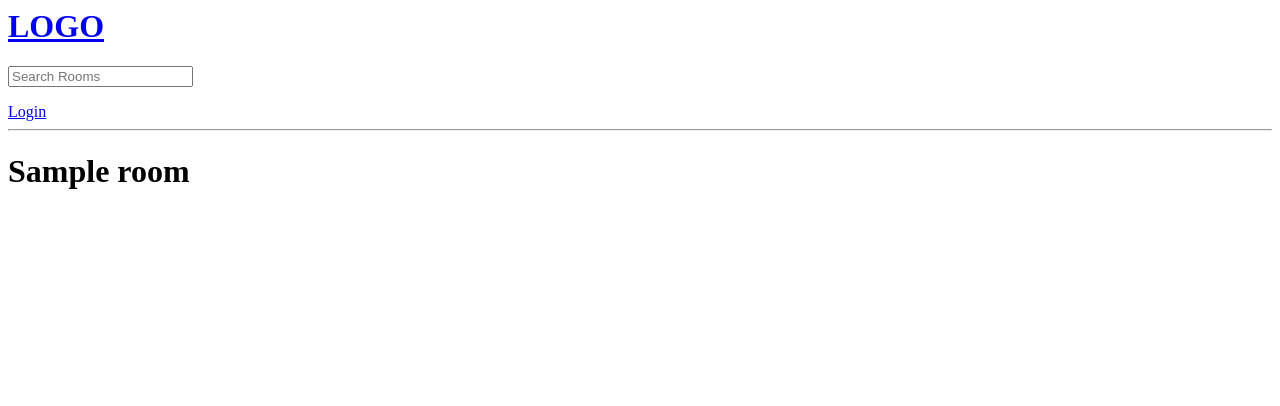
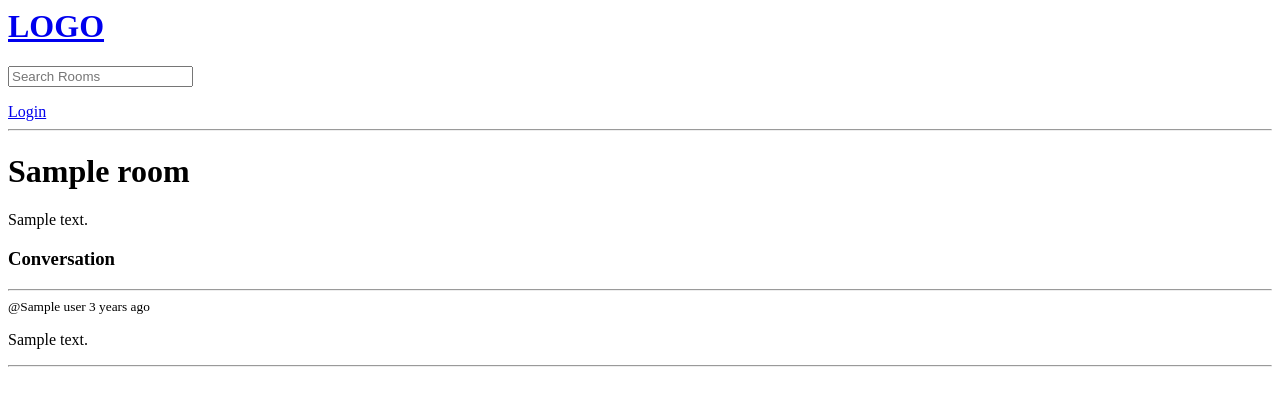
Before and after one commit to hopewu0320/Django-Practice, a Django app: template base/templates/base/room.html in a window 1280 px wide. Shown: the top 406 px of the page. Run offline with Django 3.2, Linux system fonts and the light colour scheme; the template is opened without the code that fills it: most values are stand-ins (such as "Sample title", 1, 10 or a date in 2020).

Commit message:
Message Create

```diff
--- a/base/templates/base/navbar.html
+++ b/base/templates/base/navbar.html
@@ -7,6 +7,7 @@
 </form>
 
 {% if user.is_authenticated %}
+<p>Hello {{user}}</p>
 <a href="{% url 'logout' %}">Logout</a>
 {% else %}
 <a href="{% url 'login' %}">Login</a>
--- a/base/templates/base/room.html
+++ b/base/templates/base/room.html
@@ -1,2 +1,24 @@
 {% include 'base/navbar.html' %}
+{% block content %}
 <h1>{{room.name}}</h1>
+<p>{{room.description}}</p>
+<div class="comment-wrapper">
+    <h3>Conversation</h3>
+    <hr>
+    {% for message in room_messages %}
+        <div>
+            <small>@{{message.user}} {{message.created | timesince}} ago</small>
+            <p>{{message.body}}</p>
+            <hr>
+        </div>
+    {% endfor %}
+    {% if request.user.is_authenticated %}
+    <div>
+        <form method="POST" action="">
+            {% csrf_token %}
+            <input type="text" name="body" placeholder="Send your message here" />
+        </form>
+    </div>
+    {% endif %}
+</div>
+{% endblock %}
```
Also changed, not shown: base/views.py (+11 -3 lines), db.sqlite3.
